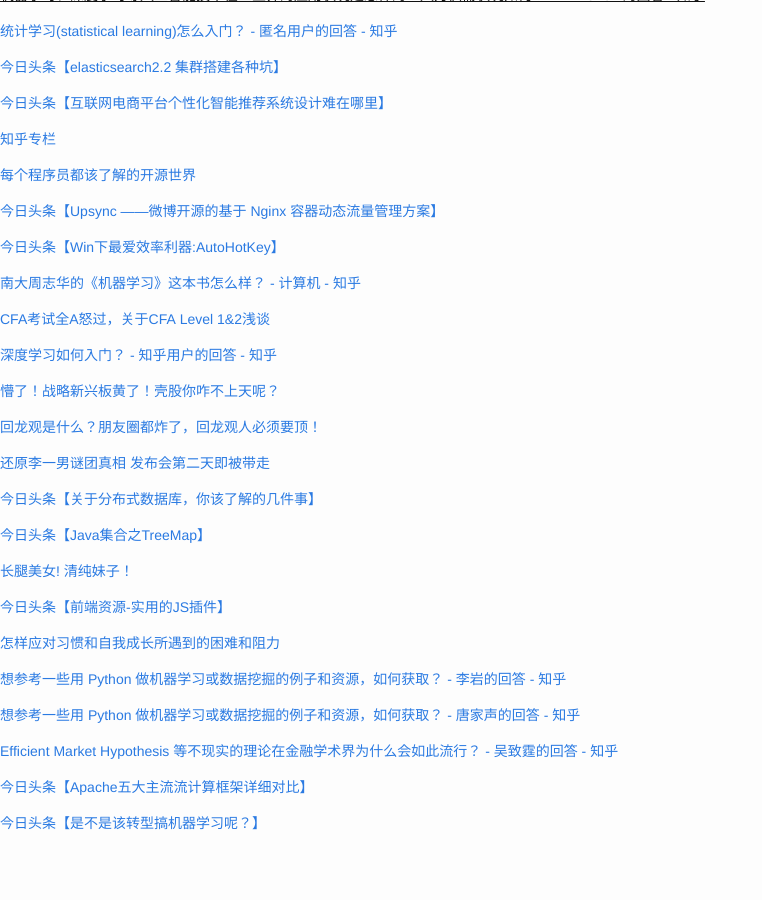
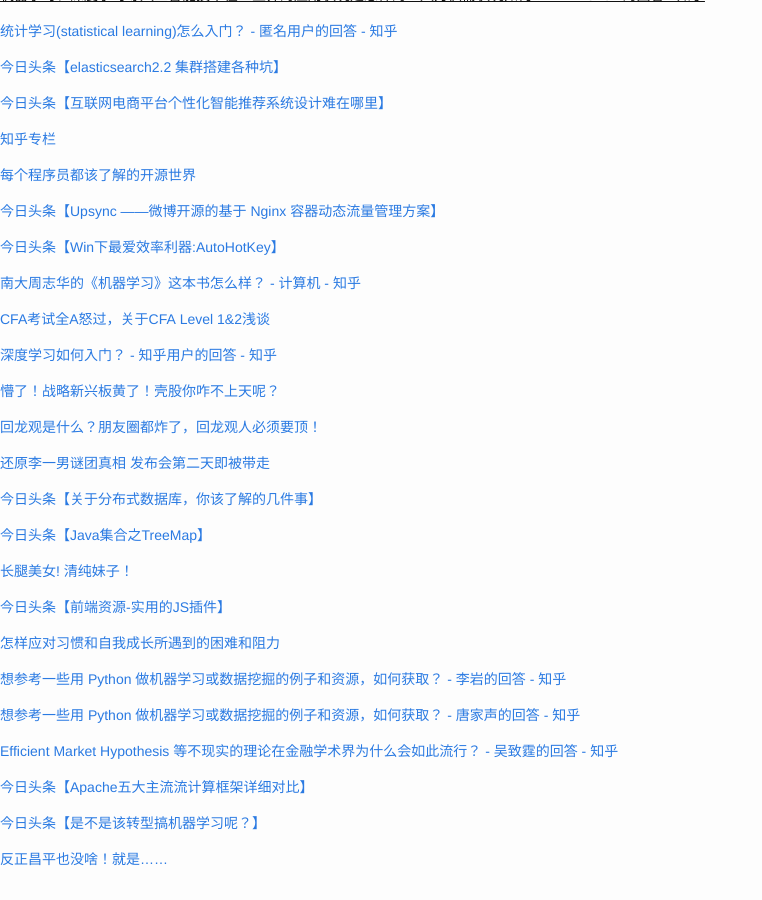
Before and after one commit to cnwarden/cnwarden.github.io, a Jekyll site: the page built from fav/index.md, in a window 1280 px wide and 900 px high, scrolled down 5322 px. Shown: the whole window, without its empty margins (0-762 px from the left). Built offline with Jekyll 4.4.1, drawn with Linux system fonts in a browser that asks for light colours; emoji names are drawn with the system emoji font; before the commit the page ends 6186 px from its top, so only the background shows below that.

Commit message:
auto commit

```diff
--- a/fav/index.md
+++ b/fav/index.md
@@ -342,3 +342,5 @@ title:  fav
 [今日头条【Apache五大主流流计算框架详细对比】](http://toutiao.com/item/6262842285696745985/?iid=3851293451&app=news_article&tt_from=android_share&utm_source=email&utm_medium=toutiao_android&utm_campaign=client_share)
 
 [今日头条【是不是该转型搞机器学习呢？】](http://toutiao.com/item/6262712931142599169/?iid=3851293451&app=news_article&tt_from=android_share&utm_source=email&utm_medium=toutiao_android&utm_campaign=client_share)
+
+[反正昌平也没啥！就是......](http://mp.weixin.qq.com/s?__biz=MzA4MTI4MDQzNQ==&mid=402706879&idx=1&sn=cc3a3a10eb8e3347ddf95339b7f6b11a&scene=0#wechat_redirect)
```
